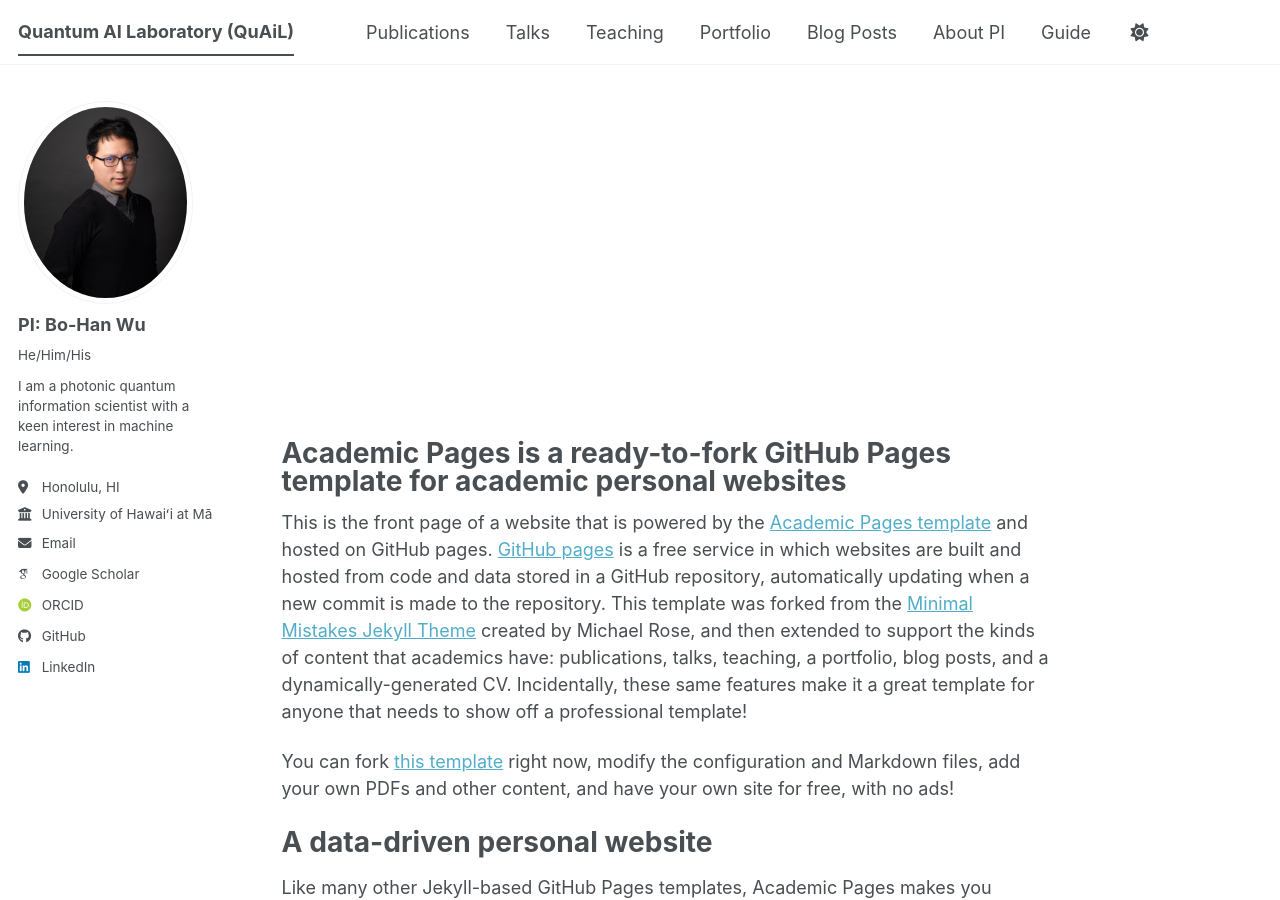
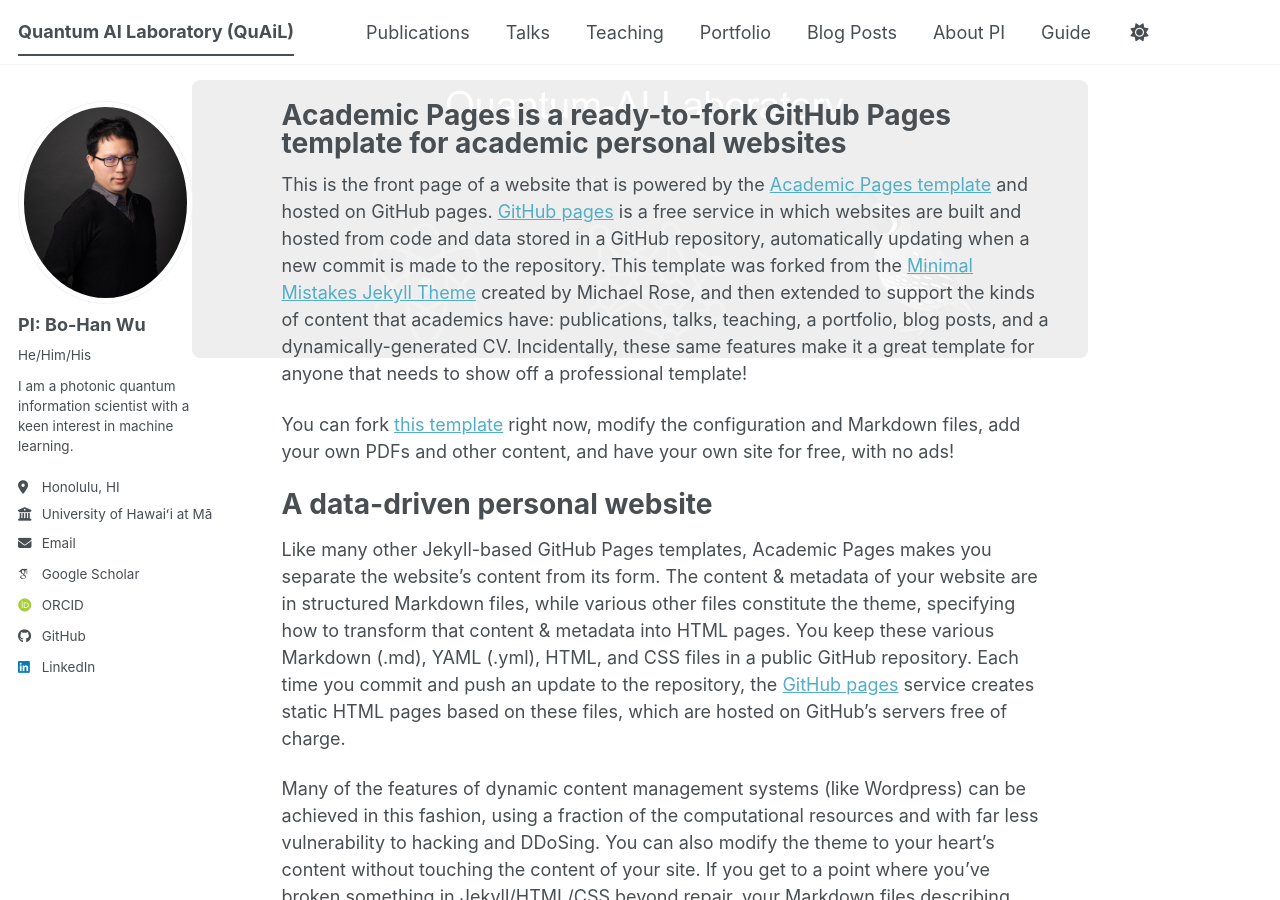
Before and after one commit to go705/go705.github.io, a Jekyll site: the page built from _pages/about.md, in a window 1280 px wide and 900 px high. Built offline with Jekyll 4.4.1, drawn with Linux system fonts in a browser that asks for light colours; some web fonts are replaced; a script bundle is joined from its source files by our own code; library files that are not in the unit come from our copies.

Commit message:
Update default.html

```diff
--- a/_layouts/default.html
+++ b/_layouts/default.html
@@ -16,13 +16,13 @@
     {% include browser-upgrade.html %}
     {% include masthead.html %}
 
-    <div style="width: 100%; position: relative; pointer-events: none; z-index: -1;">
+    <div style="position: absolute; width: 100%; top: 80px; left: 0; pointer-events: none; z-index: 0; overflow: hidden;">
       <img src="{{ '/images/Group_image.jpg' | relative_url }}"
            style="display: block;
                   margin: 0 auto;
-                  width: 80%;
-                  opacity: 0.15;
-                  padding-top: 20px;">
+                  width: 70%;
+                  opacity: 0.08;
+                  filter: grayscale(100%);">
     </div>
 
     {{ content }}
```
